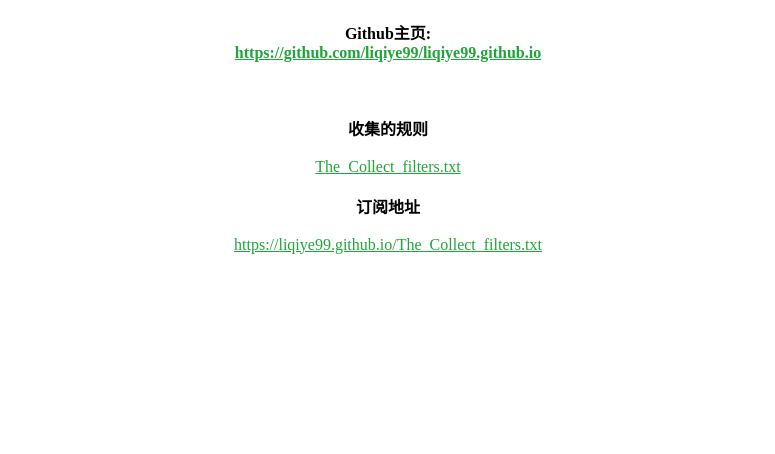
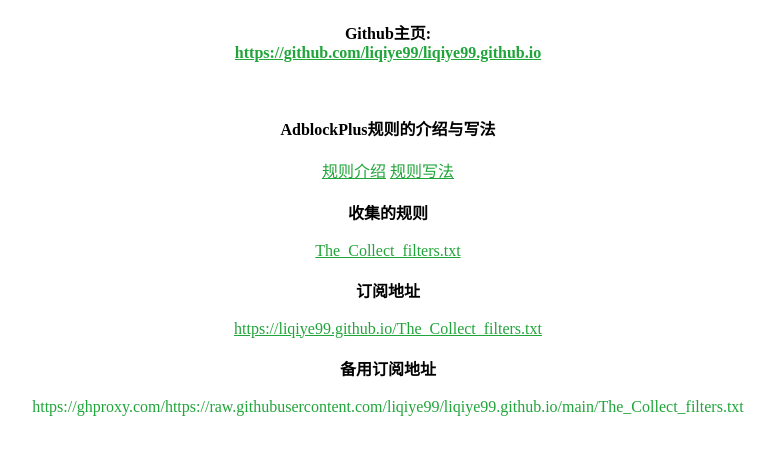
Before and after one commit to liqiye99/bbakup.github.io, a plain HTML site: page index.html in a window 1280 px wide. Shown: the part 294-748 px from the top of the page, without its empty margins (252-1027 px from the left). Drawn offline with Linux system fonts and the light colour scheme; a script that the page names is missing.

Commit message:
Update index.html

```diff
--- a/index.html
+++ b/index.html
@@ -66,6 +66,12 @@
 <br>     <a href="./smart-dns.conf">AdRules SmartDNS List </a>
 <br>
 -->
+<br><strong>AdblockPlus规则的介绍与写法</strong>
+<br>
+<br>
+<a href="https://help.eyeo.com/en/adblockplus/how-to-write-filters#introduction">规则介绍</a>
+<a href="https://help.eyeo.com/en/adblockplus/how-to-write-filters#creating-filters">规则写法</a>
+<br>
 <br><strong>收集的规则</strong>
 <br>
 <br>
@@ -75,7 +81,11 @@
 <br>
 <br>
 <a href="./The_Collect_filters.txt">https://liqiye99.github.io/The_Collect_filters.txt</a>
-
+<br>
+<br><strong>备用订阅地址</strong>
+<br>
+<br>
+<a href"https://ghproxy.com/https://raw.githubusercontent.com/liqiye99/liqiye99.github.io/main/The_Collect_filters.txt">https://ghproxy.com/https://raw.githubusercontent.com/liqiye99/liqiye99.github.io/main/The_Collect_filters.txt</a>
 <!--
 <a href="./adguard-full.txt">AdRules AdGuard Full List </a>
 -->
```
